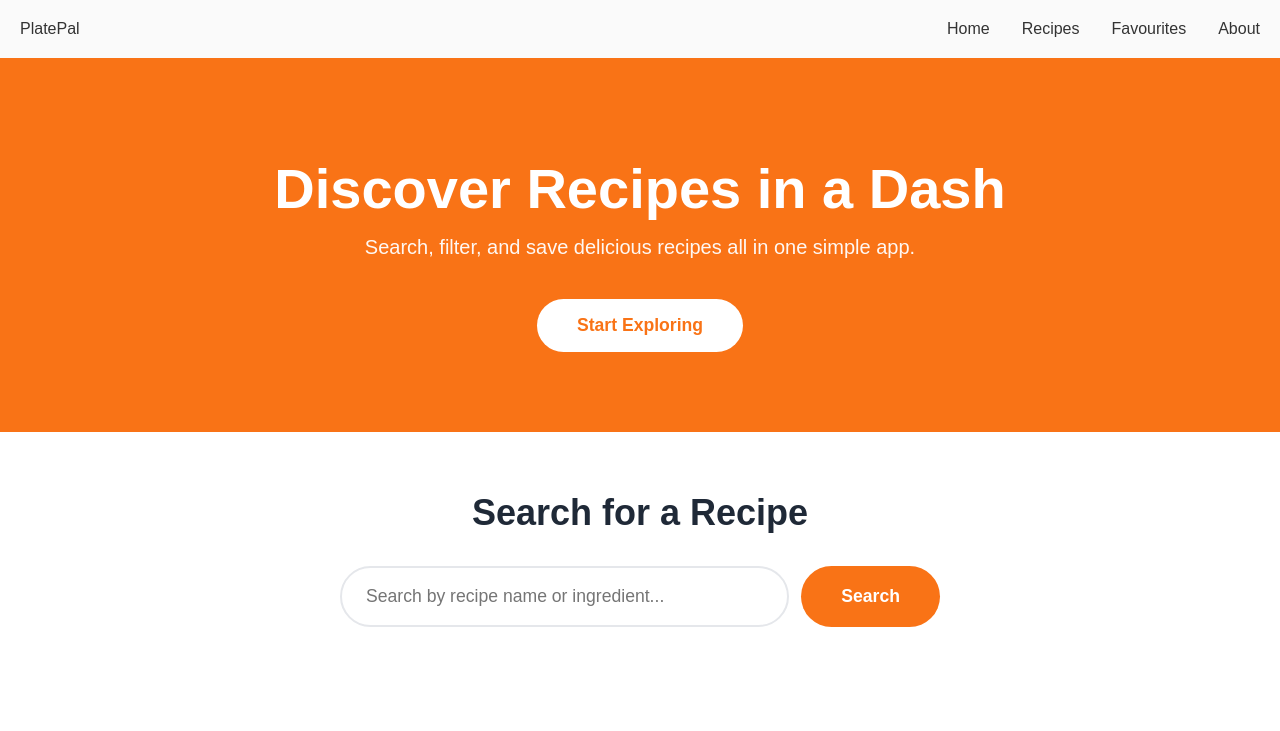
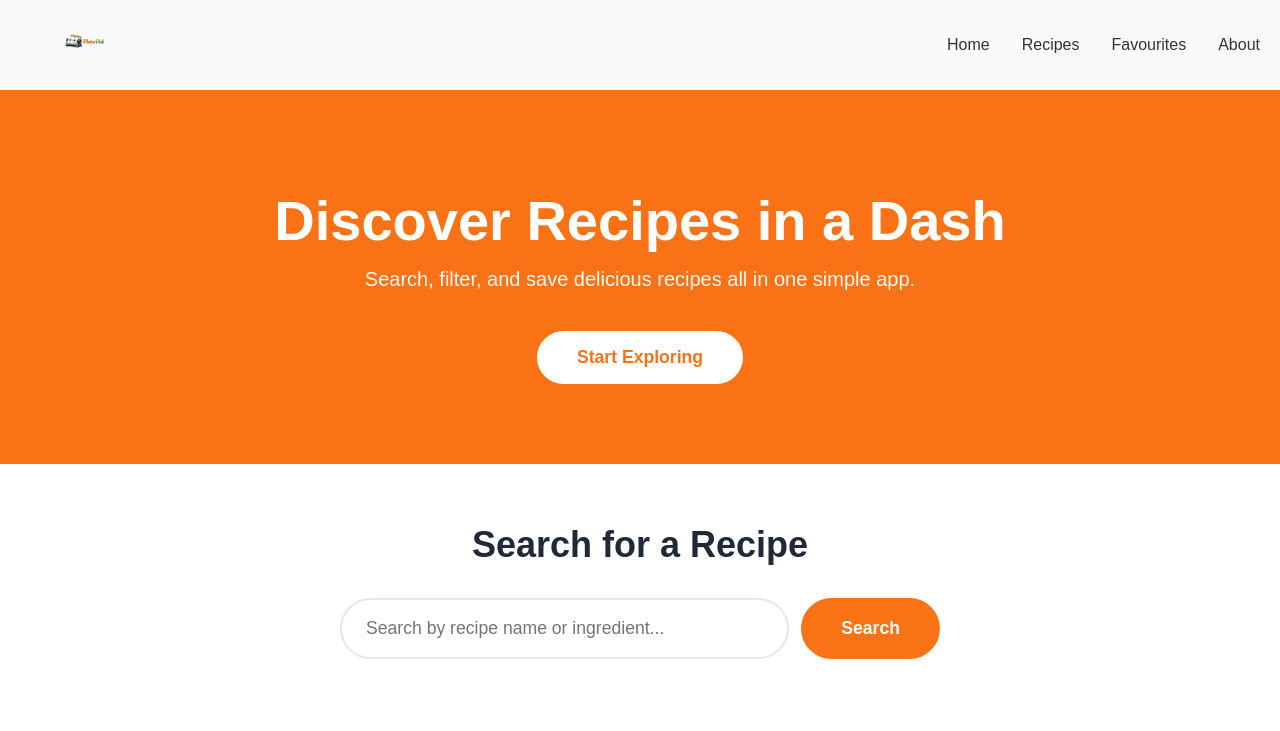
Before and after one commit to dougjasper2013/reactapp5group1, a Next.js app: page / in a window 1280 px wide. Shown: the top 731 px of the page. Built offline with nearby package versions, Linux system fonts and the light colour scheme.

Commit message:
fix(ui): add PlatePal logo image to Navbar

```diff
--- a/src/app/components/Navbar.tsx
+++ b/src/app/components/Navbar.tsx
@@ -1,9 +1,19 @@
 import Link from "next/link";
+import Image from "next/image";
 
 export default function Navbar() {
   return (
     <nav className="navbar">
-      <div className="logo">PlatePal</div>
+      <div className="logo">
+        <Image
+          src="/logo/PlatePal_logo.png"
+          alt="PlatePal"
+          width={130}
+          height={46}
+          priority
+          style={{ objectFit: "contain" }}
+        />
+      </div>
 
       <ul className="nav-links">
         <li>
```
